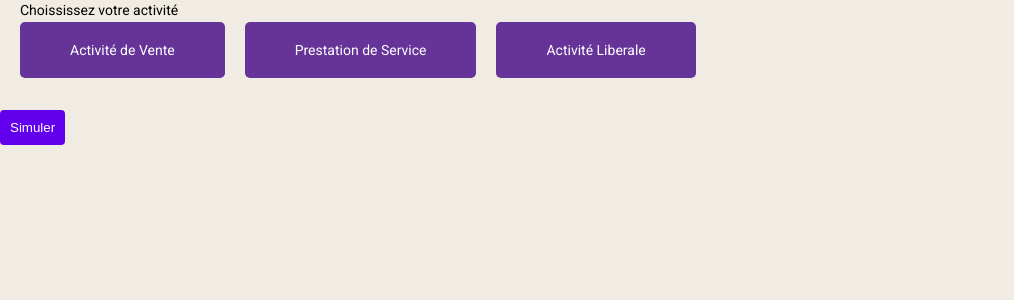
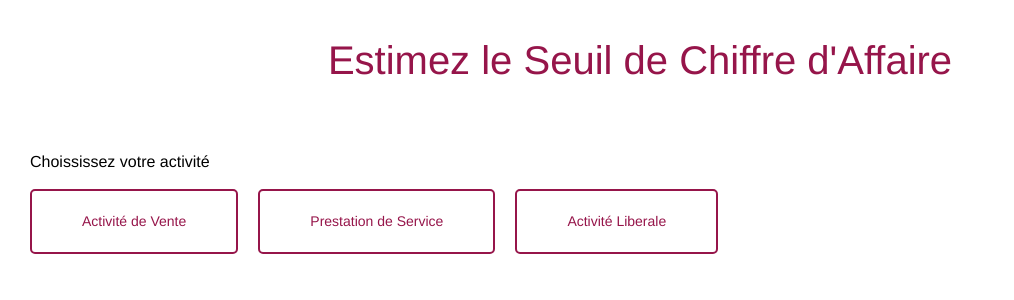
Before and after one commit to samaty593/ME, an Angular app: page / in a window 1280 px wide. Shown: the top 300 px of the page, without its empty margins (0-1014 px from the left). Built offline with nearby package versions, Linux system fonts and the light colour scheme.

Commit message:
last commit

```diff
--- a/src/app/app.component.html
+++ b/src/app/app.component.html
@@ -1,8 +1,10 @@
 <article>
-  <section>
-    <form #f="ngForm" (ngSubmit)="simulateIR(f.value)">
-      <fieldset class="activity-type">
+  <h1>Estimez le Seuil de Chiffre d'Affaire</h1>
+  <section class="form">
+    <form #f="ngForm" (ngSubmit)="simulateIR()">
+      <fieldset>
         <legend>Choississez votre activité</legend>
+        <div class="activity-type">
           <div class="form-group radio">
             <input
               id="1"
@@ -33,6 +35,7 @@
               [(ngModel)]="activityType"
             />
             <label for="3">Activité Liberale</label>
+          </div>
         </div>
       </fieldset>
       <ng-container *ngIf="activityType">
@@ -102,26 +105,11 @@
               >parent isolé</label
             >
           </div>
-          <div class="chip form-group">
-            <input
-              #status="ngModel"
-              id="veuf"
-              type="radio"
-              name="situation-maritale"
-              value="veuf"
-              [(ngModel)]="maritalStatus"
-            />
-            <label for="veuf"
-              ><span *ngIf="status.value === 'veuf'" class="material-icons">
-                check </span
-              >veuf</label
-            >
-          </div>
         </fieldset>
       </ng-container>
-      <ng-container *ngIf="maritalStatus">
-        <fieldset class="revenus">
+      <fieldset *ngIf="maritalStatus" style="display: flex">
         <legend>Vos revenus</legend>
+        <div class="revenus">
           <div class="number form-group">
             <input
               min="0"
@@ -132,7 +120,8 @@
               #qf="ngModel"
               required
             />
-            <label for="qf">Indiquez votre QF</label>
+            <label for="qf">Votre nombre de parts</label>
+            <span class="bar"></span>
           </div>
           <div class="number form-group">
             <input
@@ -144,12 +133,13 @@
               #revNet="ngModel"
               required
             />
-            <label for="number">Indiquez votre salaire annuel net</label>
+            <label for="number">Vos revenues salariaux annuels</label>
+            <span class="bar"></span>
             <div class="currency">€</div>
           </div>
+        </div>
+        <input type="submit" value="Estimer" [disabled]="f.invalid" />
       </fieldset>
-      </ng-container>
-      <input type="submit" value="Simuler" />
     </form>
   </section>
   <section></section>
--- a/src/app/app.component.scss
+++ b/src/app/app.component.scss
@@ -1,15 +1,30 @@
+$base-color: #96154a;
+$base-font-size: 1.4rem;
+
+.form {
+    padding: 3rem;
+}
+
+
 input[type="radio"] {
-    appearance: none;
+display: none;
+}
+
+input::-webkit-outer-spin-button,
+input::-webkit-inner-spin-button {
+  display: none;
+}
+
+legend {
+    margin-bottom: 1.5rem;
 }
 
 fieldset {
-    width:fit-content;
-    padding: 2rem;
+    margin-bottom: 3rem;
     border: none;
-    margin-bottom: 3rem;
 }
 
-.activity-type, .mat-situation{
+.activity-type, .mat-situation {
     display: flex;
     column-gap: 2rem;
 }
@@ -17,25 +32,38 @@ fieldset {
 .form-group {
      &.radio {
         label {
+            font-size: $base-font-size;
             border-radius: 5px;
-            background-color: rgba($color: rebeccapurple, $alpha: 1.0);
             padding: 2rem 5rem;
-            color: white;
+            color: $base-color;
             cursor: pointer;
+            border: 2px solid $base-color;
+            transition: background-color 0.3s ease;
+            display: flex;
+
         }
 
         :checked + label {
-            background-color: rgba($color: green, $alpha: 1.0);
+            background-color: rgba($color: $base-color, $alpha: 1.0);
+            color: white;
+        }
+
+        :hover + label {
+            background-color: rgba($color: $base-color, $alpha: 1.0);
+            color: white;
         }
      }
 
     &.chip {
         label {
             padding: 0.4rem 1rem;
-            background-color: rgba($color: rebeccapurple, $alpha: 1.0);
+            border: 2px solid $base-color;
             border-radius: 25px;
-            color: white;
+            color: $base-color;
             display: flex;
+            transition: all 0.3s ease;
+            font-size: $base-font-size;
+
 
             span {
                 font-size: medium;
@@ -45,38 +73,49 @@ fieldset {
         }
 
         :checked + label {
-            background-color: rgba($color: green, $alpha: 1.0);
-
+            background-color: rgba($color: $base-color, $alpha: 1.0);
+            color: white;
         }
 
+        :hover + label {
+            background-color: rgba($color: $base-color, $alpha: 1.0);
+            color: white;
+        }
+    }
+
+    &.number {
+        position: relative;
+        display: flex;
+        flex-direction: column;
+        width: 40vw;
+
+        input:focus + label, input:valid + label {
+            font-size: 0;
+            transition: font-size 150ms cubic-bezier(0.4, 0, 0.2, 1);
+        }
+
+        input:focus ~ span::before, input:focus ~ span::after{
+            width: 50%;
+        }
 
     }
-
 }
-
 
 .revenus {
     display: flex;
-    width:fit-content;
+    width: fit-content;
     column-gap: 2rem;
-}
-
-.number.form-group {
-    position: relative;
-    display: flex;
-    flex-direction: column;
-    width: 40vw;
 
     input {
-        height: 4rem;
-        border-radius: 5px;
+        height: 5rem;
+        border-radius: 10px;
         border: none;
         box-shadow: 0 0 0 1px #dadce0;
         text-indent: 2rem;
         text-align: center;
-        background-color: transparent
-
-
+        background-color: transparent;
+        outline: none;
+        cursor: pointer;
     }
 
     label {
@@ -87,34 +126,83 @@ fieldset {
         color: grey;
         font-size: 1.4rem;
         z-index: -1;
+        font-style: italic;
+    }
+
+    .bar {
+        margin-left: 5px;
+        width: calc(100% - 10px);
+        position: relative;
+        top: -3px;
+        height: 3px;
+        border: 5px;
+        z-index: -1;
+
+        &::before {
+            position: absolute;
+            background-color: #4dc1be;
+            width: 0%;
+            height: 100%;
+            content: '';
+            left:50%;
+            transition: width 0.25s ease-out;
+
+        }
+
+        &::after {
+            position: absolute;
+            background-color: #4dc1be;
+            width: 0%;
+            height: 100%;
+            content: '';
+            right:50%;
+            transition: width 0.25s ease-out;
+         }
     }
 
     .currency {
         position: absolute;
+        right:0;
         font-weight: bold;
         background-color: lightgrey;
         width: 4rem;
-        height: 100%;
-        padding: 10px 0;
+        height: calc(100% - 3px);
+        padding: 13px 0;
         text-align: center;
-        right: 0;
-        z-index: -1;
-
+        border-radius: 0 10px 10px 0;
     }
-}
-
-.number input:focus + label, .number input:valid + label {
-    transform: translateY(-100%) scale(0.75);
-    color: #6200ee;
-    margin-left: 0;
-    transition: transform 150ms cubic-bezier(0.4, 0, 0.2, 1),color 150ms cubic-bezier(0.4, 0, 0.2, 1), top 500ms;
 }
 
  input[type="submit"] {
     border: none;
-    padding: 1rem 1rem;
-    background-color: #6200ee;
-    border-radius: 4px;
+    margin-left: 1rem;
+    padding: 1rem 5rem;
+    background-color: $base-color;
+    border-radius: 10px;
     color: white;
     cursor: pointer;
+    height: 5rem;
+    font-weight: bold;
+    transition: background-color 0.3s ease;
+
+    &:hover {
+        background-color: white;
+        color: $base-color;
+        border: 2px solid $base-color;
+    }
+
+    &:disabled {
+        background-color: rgba($color: $base-color, $alpha: 0.7);
+    }
+
  }
+
+h1 {
+    width: fit-content;
+    margin:  3rem auto;
+    color:$base-color;
+    font-size: 4rem;
+    font-weight: normal;
+    letter-spacing: normal;
+
+}
--- a/src/app/app.component.ts
+++ b/src/app/app.component.ts
@@ -23,7 +23,7 @@ export class AppComponent {
   revenues: number;
   maritalStatus: string;
 
-  public simulateIR(f) {
+  public simulateIR() {
     let params = {
       maritalStatus: this.maritalStatus,
       revenues: this.revenues,
--- a/src/index.html
+++ b/src/index.html
@@ -7,16 +7,13 @@
     <meta name="viewport" content="width=device-width, initial-scale=1" />
     <link rel="icon" type="image/x-icon" href="favicon.ico" />
     <link rel="preconnect" href="https://fonts.gstatic.com" />
-    <link
-      href="https://fonts.googleapis.com/css2?family=Roboto:wght@300;400;500&display=swap"
-      rel="stylesheet"
-    />
+
     <link
       href="https://fonts.googleapis.com/icon?family=Material+Icons"
       rel="stylesheet"
     />
   </head>
-  <body class="mat-typography">
+  <body>
     <app-root></app-root>
   </body>
 </html>
--- a/src/styles.scss
+++ b/src/styles.scss
@@ -15,6 +15,5 @@ body {
   line-height: 1.5;
   font-size: 1.6rem;
   height: 100vh;
-  background-color:  rgb(241, 236, 227);
-  font-family: Roboto, "Helvetica Neue", sans-serif;
+  font-family: "Helvetica Neue", sans-serif;
 }
```
Also changed, not shown: src/assets/logo.png (added). Lines whose indentation alone changed are shown as unchanged.
